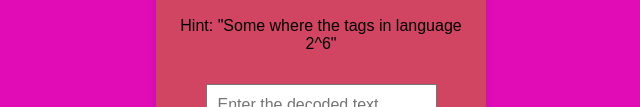
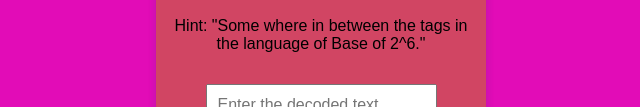
Before and after one commit to chidellapranav/LandMark-Challenge, a plain HTML site: page index.html in a window 1280 px wide. Shown: the part 271-378 px from the top of the page, without its empty margins (319-959 px from the left). Drawn offline with Linux system fonts and the light colour scheme.

Commit message:
Update index.html

```diff
--- a/index.html
+++ b/index.html
@@ -43,7 +43,7 @@
     <!-- // 40.6892° N, 74.0445° W:  "Q3lwaGVyIHRoZSBjeXBoZXIuLg==" -->
     <div class="postcard">
         <img src="https://upload.wikimedia.org/wikipedia/commons/a/a8/Tour_Eiffel_Wikimedia_Commons.jpg" alt="Eiffel Tower">
-        <p class="Hint">Hint: "Some where the tags in language 2^6"</p>
+        <p class="Hint">Hint: "Some where in between the tags in the language of Base of 2^6."</p>
         <input type="password" id="searchInput" placeholder="Enter the decoded text">
         <button onclick="searchSolution()">Submit</button>
         <p id="result"></p>
```
